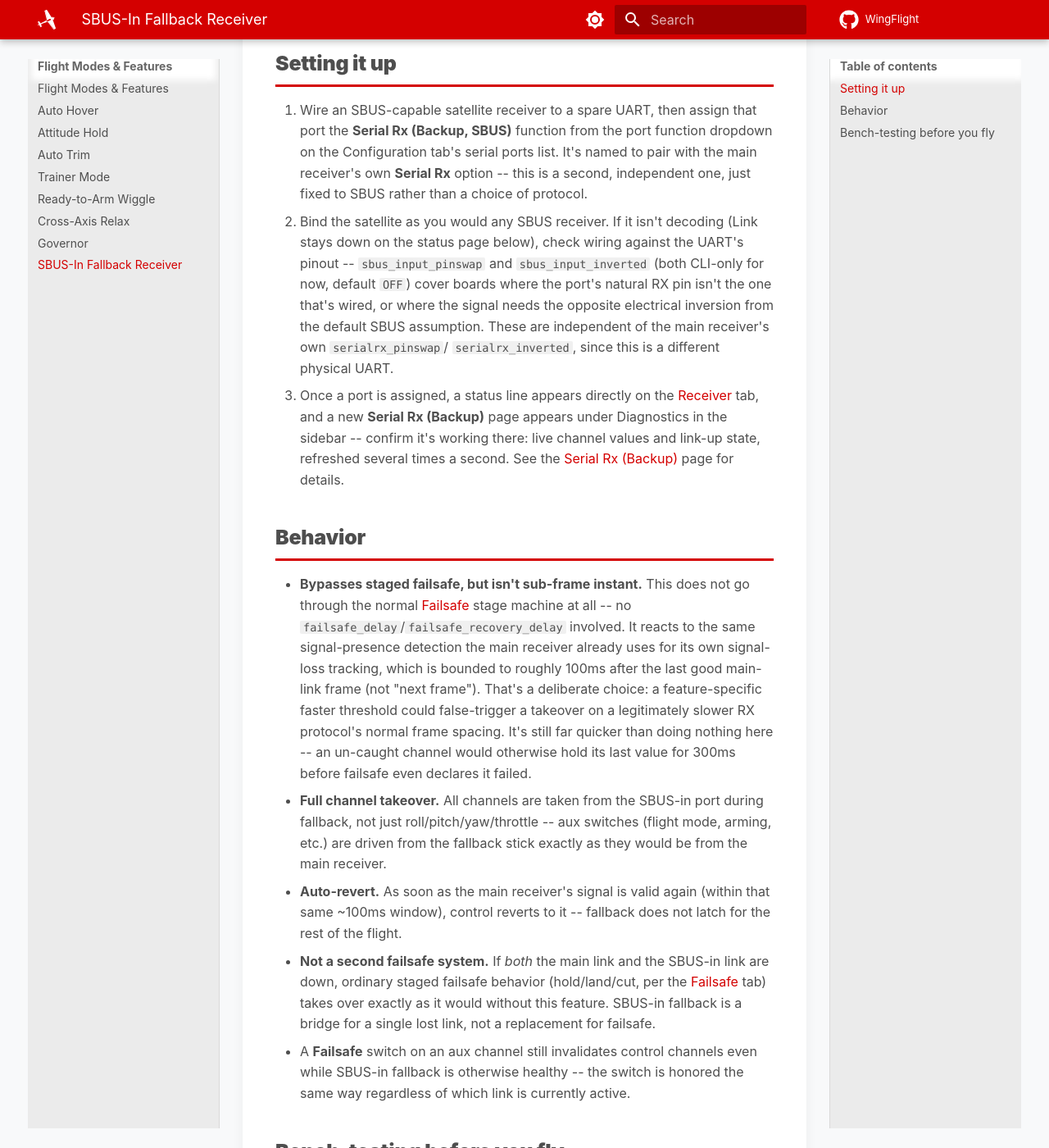
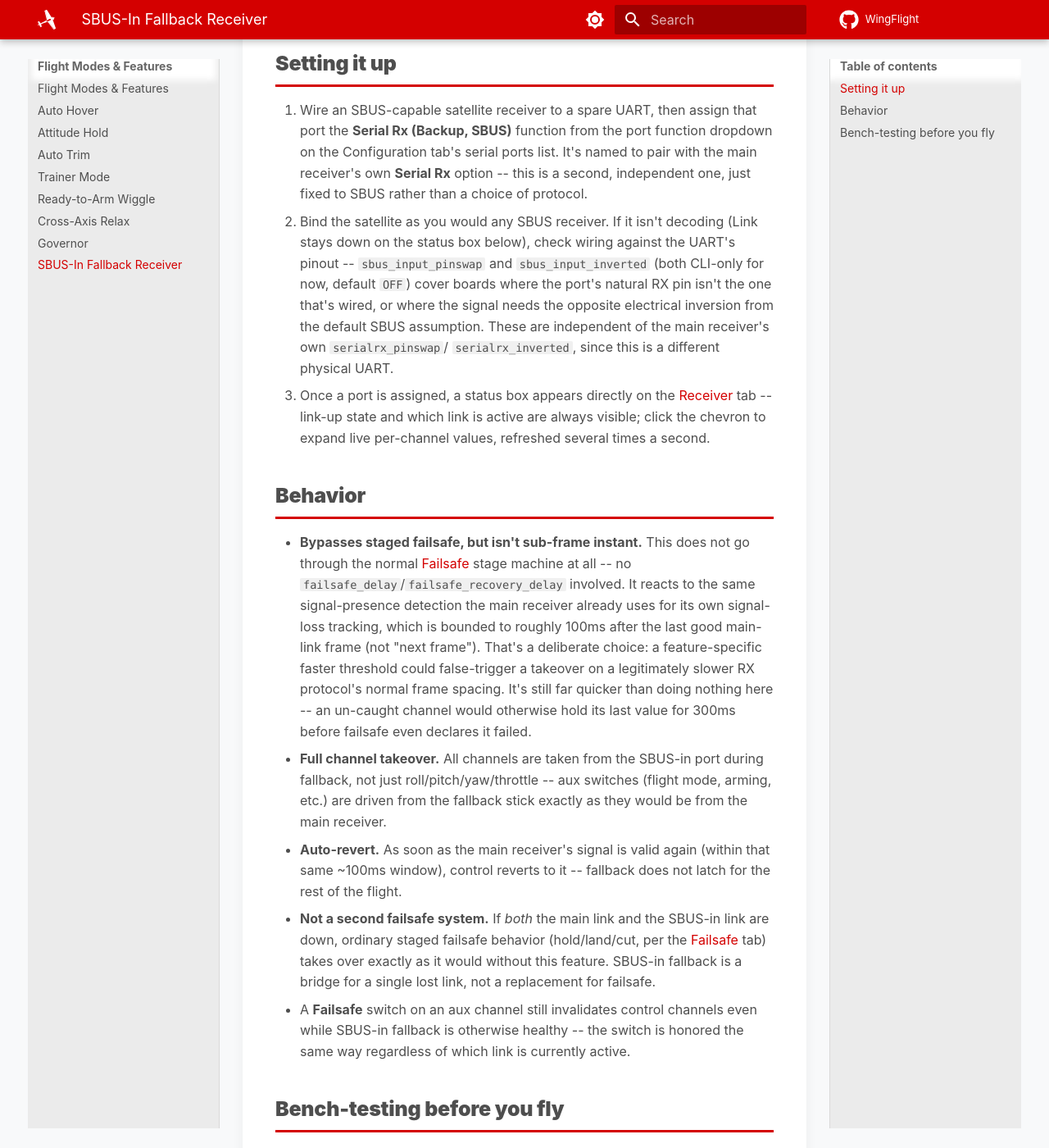
Before and after one commit to WingFlight/wingflight-docs, an MkDocs documentation site: the page built from docs/flight-modes/sbus-input-fallback.md, in a window 1280 px wide and 1400 px high, scrolled down 549 px. Shown: the whole window at 82% size. Built offline with MkDocs 1.6.1 and Material for MkDocs 9.7.7, drawn with Linux system fonts in a browser that asks for light colours; some of the changed text lies outside the part shown.

Commit message:
Fold Serial Rx (Backup) diagnostics into the Receiver tab docs
Matches the configurator consolidation: the standalone Diagnostics-menu
page is gone, replaced by an expandable status box directly on the
Receiver tab (link-up state and active-source both always visible above
the fold; a chevron expands live per-channel values). Removed the
now-obsolete standalone tab doc page and its nav entry, updated the
feature page and Receiver tab doc to describe the box as it actually
behaves now.

Co-Authored-By: Claude Sonnet 5 <noreply@anthropic.com>

```diff
--- a/docs/flight-modes/sbus-input-fallback.md
+++ b/docs/flight-modes/sbus-input-fallback.md
@@ -23,20 +23,17 @@ different protocol entirely) without needing a full second RF system.
    this is a second, independent one, just fixed to SBUS rather than a
    choice of protocol.
 2. Bind the satellite as you would any SBUS receiver. If it isn't decoding
-   (Link stays down on the status page below), check wiring against the
+   (Link stays down on the status box below), check wiring against the
    UART's pinout -- `sbus_input_pinswap` and `sbus_input_inverted` (both
    CLI-only for now, default `OFF`) cover boards where the port's natural
    RX pin isn't the one that's wired, or where the signal needs the
    opposite electrical inversion from the default SBUS assumption. These
    are independent of the main receiver's own `serialrx_pinswap`/
    `serialrx_inverted`, since this is a different physical UART.
-3. Once a port is assigned, a status line appears directly on the
-   [Receiver](../configurator/tabs/receiver.md) tab, and a new
-   **Serial Rx (Backup)** page appears under Diagnostics in the sidebar
-   -- confirm it's working there: live channel values and link-up state,
-   refreshed several times a second. See the
-   [Serial Rx (Backup)](../configurator/tabs/sbus-input-status.md) page
-   for details.
+3. Once a port is assigned, a status box appears directly on the
+   [Receiver](../configurator/tabs/receiver.md) tab -- link-up state and
+   which link is active are always visible; click the chevron to expand
+   live per-channel values, refreshed several times a second.
 
 ## Behavior
 
@@ -73,9 +70,9 @@ As with any failsafe-adjacent behavior, test this on the bench (props off)
 before relying on it in the air:
 
 1. With both the main receiver and the SBUS-in satellite bound and
-   powered, confirm the Serial Rx (Backup) page shows the main link
-   active and moving the SBUS-in satellite's sticks has no effect on
-   outputs.
+   powered, confirm the Receiver tab's Serial Rx (Backup) box shows the
+   main link active and moving the SBUS-in satellite's sticks has no
+   effect on outputs.
 2. Power off (or walk the main receiver's transmitter out of range),
    and confirm control switches to the SBUS-in satellite within roughly
    100ms, arm state is preserved, and aux switches on the fallback radio
--- a/mkdocs.yml
+++ b/mkdocs.yml
@@ -93,7 +93,6 @@ nav:
       - Sensors: configurator/tabs/sensors.md
       - ESC Programming: configurator/tabs/esc-programming.md
       - FBUS/S.Port Sensors: configurator/tabs/fbus-sensors.md
-      - Serial Rx (Backup): configurator/tabs/sbus-input-status.md
       - Blackbox: configurator/tabs/blackbox.md
       - CLI: configurator/tabs/cli.md
   - Flight Modes & Features:
```
Also changed, not shown: docs/configurator/tabs/receiver.md (+6 -5 lines), docs/configurator/tabs/sbus-input-status.md (deleted, +0 -22 lines).
